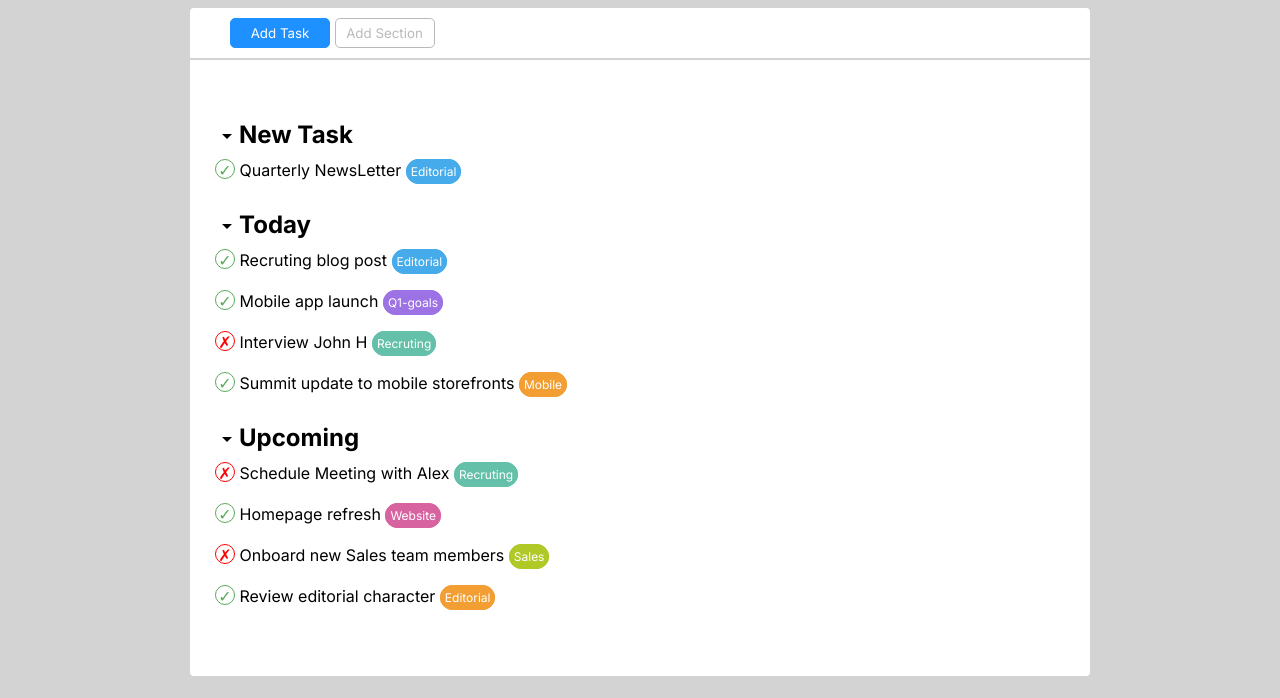
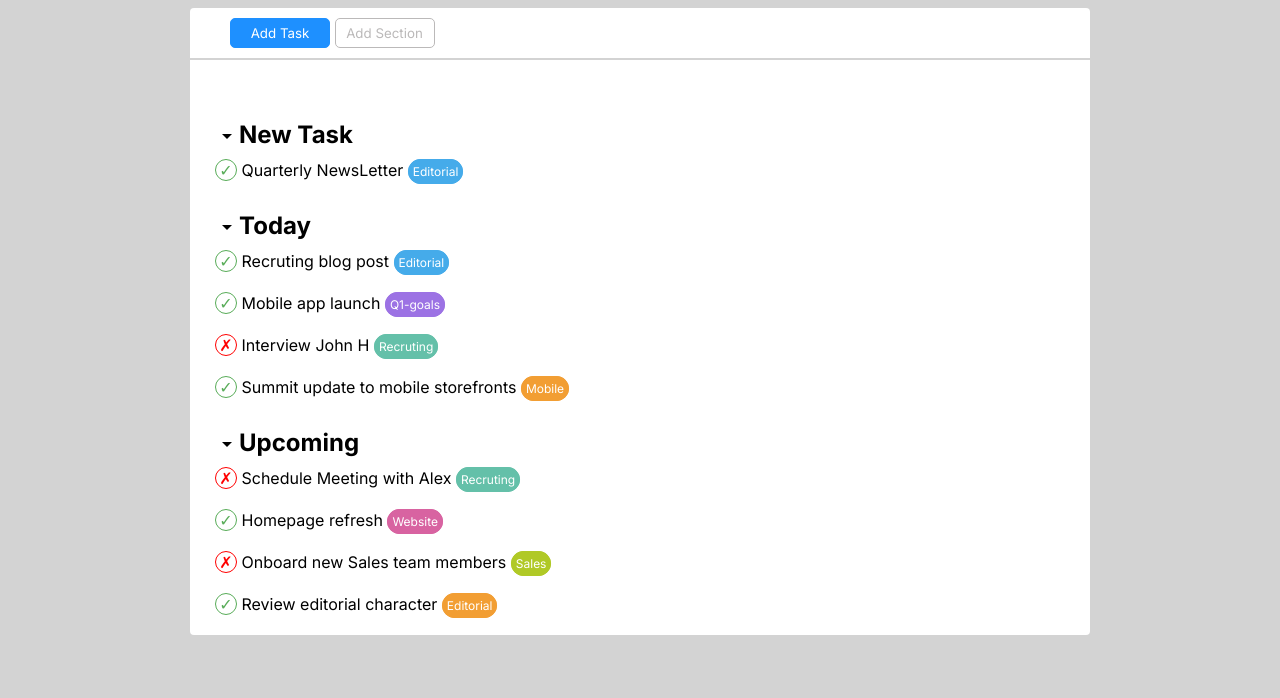
Before and after one commit to mariocstweb/html-css-toboolist, a plain HTML site: page index.html in a window 1280 px wide. Shown: the part 102-800 px from the top of the page. Drawn offline with nearby package versions, Linux system fonts and the light colour scheme.

Commit message:
last push

```diff
--- a/css/style.css
+++ b/css/style.css
@@ -33,11 +33,7 @@ h1 {
 .container-button {
   max-width: 900px;
   height: 50px;
-  /* margin: 30px auto 0 auto; */
-  margin-top: 30px;
-  margin-left: auto;
-  margin-right: auto;
-  margin-bottom: 0;
+  margin: 30px auto 0 auto;
   background-color: rgb(255, 255, 255);
   border-radius: 4px 4px 0 0;
 }
@@ -47,7 +43,7 @@ button {
   height: 30px;
   width: 100px;
   margin-top: 10px;
-  vertical-align: middle;
+  /* vertical-align: middle; */
 }
 
 #button-task {
@@ -76,7 +72,7 @@ button {
   margin: 2px auto;
   background-color: rgb(255, 255, 255);
   border-radius: 0 0 4px 4px;
-  padding: 50px 25px;
+  padding: 50px 25px 0 25px;
 }
 
 /* Container List End*/
@@ -93,14 +89,12 @@ li {
   border-radius: 50%;
   text-align: center;
   display: inline-block;
-  width: 20px;
-  height: 20px;
+  width: 22px;
+  height: 22px;
 }
 
 .material-symbols-outlined {
   vertical-align: middle;
-  height: 20px;
-  line-height: 20px;
 }
 
 .cross-red {
@@ -109,8 +103,8 @@ li {
   border-radius: 50%;
   text-align: center;
   display: inline-block;
-  width: 20px;
-  height: 20px;
+  width: 22px;
+  height: 22px;
 }
 /* List style End*/
 
--- a/index.html
+++ b/index.html
@@ -33,8 +33,10 @@
     <main>
       <div class="container-button">
         <section class="section-botton">
-          <button id="button-task">Add Task</button>
-          <button id="button-section">Add Section</button>
+          <div class="centrare-button">
+            <button id="button-task">Add Task</button>
+            <button id="button-section">Add Section</button>
+          </div>
         </section>
       </div>
       <!-- <div class="container"> -->
```
